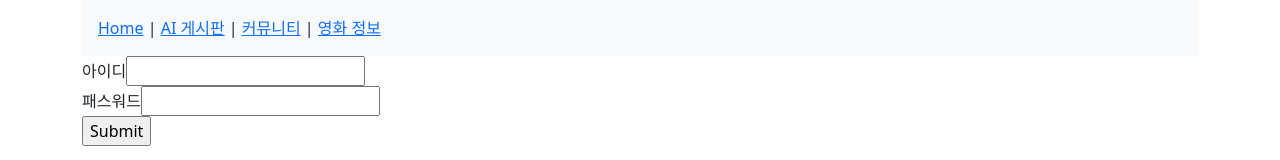
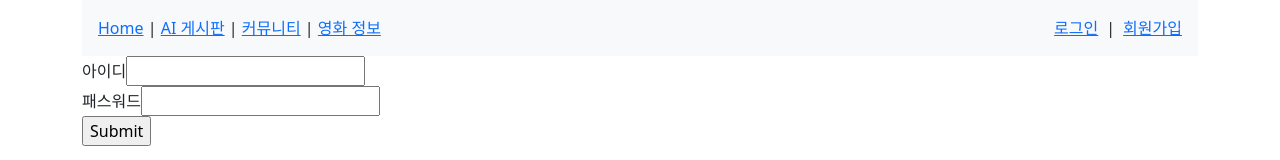
Before and after one commit to Owhen-Min/AltEnds, a Vue app in the folder front/: page /login in a window 1280 px wide. Shown: the top 160 px of the page. Built offline with nearby package versions, Linux system fonts and the light colour scheme.

Commit message:
feat:navbar-link-userpage

```diff
--- a/front/src/components/NavBar.vue
+++ b/front/src/components/NavBar.vue
@@ -1,14 +1,27 @@
 <template>
   <nav class="nav-bar">
-    <RouterLink to="/">Home</RouterLink> |
-    <RouterLink to="/aiboard">AI 게시판</RouterLink> |
-    <RouterLink to="/community">커뮤니티</RouterLink> |
-    <RouterLink :to="{name:'movielist'}">영화 정보</RouterLink>
+    <div class="row">
+      <div class="pages col-6 justify-content-start">
+        <RouterLink to="/">Home</RouterLink> |
+        <RouterLink to="/aiboard">AI 게시판</RouterLink> |
+        <RouterLink to="/community">커뮤니티</RouterLink> |
+        <RouterLink :to="{name:'movielist'}">영화 정보</RouterLink>
+      </div>
+      <div class="d-flex userpages col-6 justify-content-end" v-if="isUserLogin">
+        <RouterLink :to="{name:'profile'}">마이 프로필</RouterLink>
+      </div>
+      <div class="d-flex userpages col-6 justify-content-end" v-else>
+        <RouterLink :to="{name: 'login'}">로그인</RouterLink>
+        <span class="mx-2"> | </span>
+        <RouterLink :to="{name:'signup'}">회원가입</RouterLink>
+      </div>
+    </div>
   </nav>
 </template>
 
 <script setup>
 import { RouterLink } from 'vue-router';
+const isUserLogin = false
 </script>
 
 <style scoped>
```
